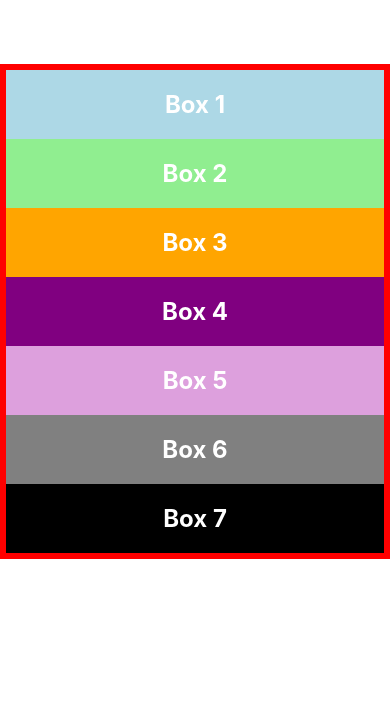
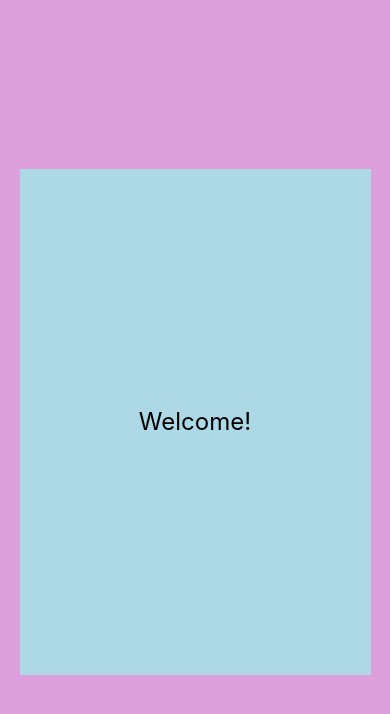
Before and after one commit to itsparasbisht/rn-starter, a React Native app: screen / in a window 390 px wide. Shown: the top 714 px of the page. Built offline with nearby package versions, Linux system fonts and the light colour scheme.

Commit message:
Dimensions API

```diff
--- a/App.js
+++ b/App.js
@@ -1,25 +1,34 @@
-import { View, StyleSheet } from "react-native";
+import { View, StyleSheet, Text, Dimensions } from "react-native";
 import React from "react";
-import Box from "./components/Box";
 
 export default function App() {
   return (
     <View style={styles.container}>
-      <Box style={{ backgroundColor: "lightblue" }}>Box 1</Box>
-      <Box style={{ backgroundColor: "lightgreen" }}>Box 2</Box>
-      <Box style={{ backgroundColor: "orange" }}>Box 3</Box>
-      <Box style={{ backgroundColor: "purple" }}>Box 4</Box>
-      <Box style={{ backgroundColor: "plum" }}>Box 5</Box>
-      <Box style={{ backgroundColor: "grey" }}>Box 6</Box>
-      <Box style={{ backgroundColor: "black" }}>Box 7</Box>
+      <View style={styles.box}>
+        <Text style={styles.text}>Welcome!</Text>
+      </View>
     </View>
   );
 }
 
+const windowWidth = Dimensions.get("window").width;
+const windowHeight = Dimensions.get("window").height;
+
 const styles = StyleSheet.create({
   container: {
-    marginTop: 64,
-    borderWidth: 6,
-    borderColor: "red",
+    flex: 1,
+    backgroundColor: "plum",
+    alignItems: "center",
+    justifyContent: "center",
+  },
+  box: {
+    width: windowWidth > 500 ? "70%" : "90%",
+    height: windowHeight > 600 ? "60%" : "90%",
+    backgroundColor: "lightblue",
+    alignItems: "center",
+    justifyContent: "center",
+  },
+  text: {
+    fontSize: windowWidth > 500 ? 50 : 24,
   },
 });
--- a/components/Box.js
+++ b/components/Box.js
@@ -12,6 +12,7 @@
 const styles = StyleSheet.create({
   box: {
     padding: 20,
+    flexGrow: 1,
   },
   text: {
     fontSize: 24,
```
